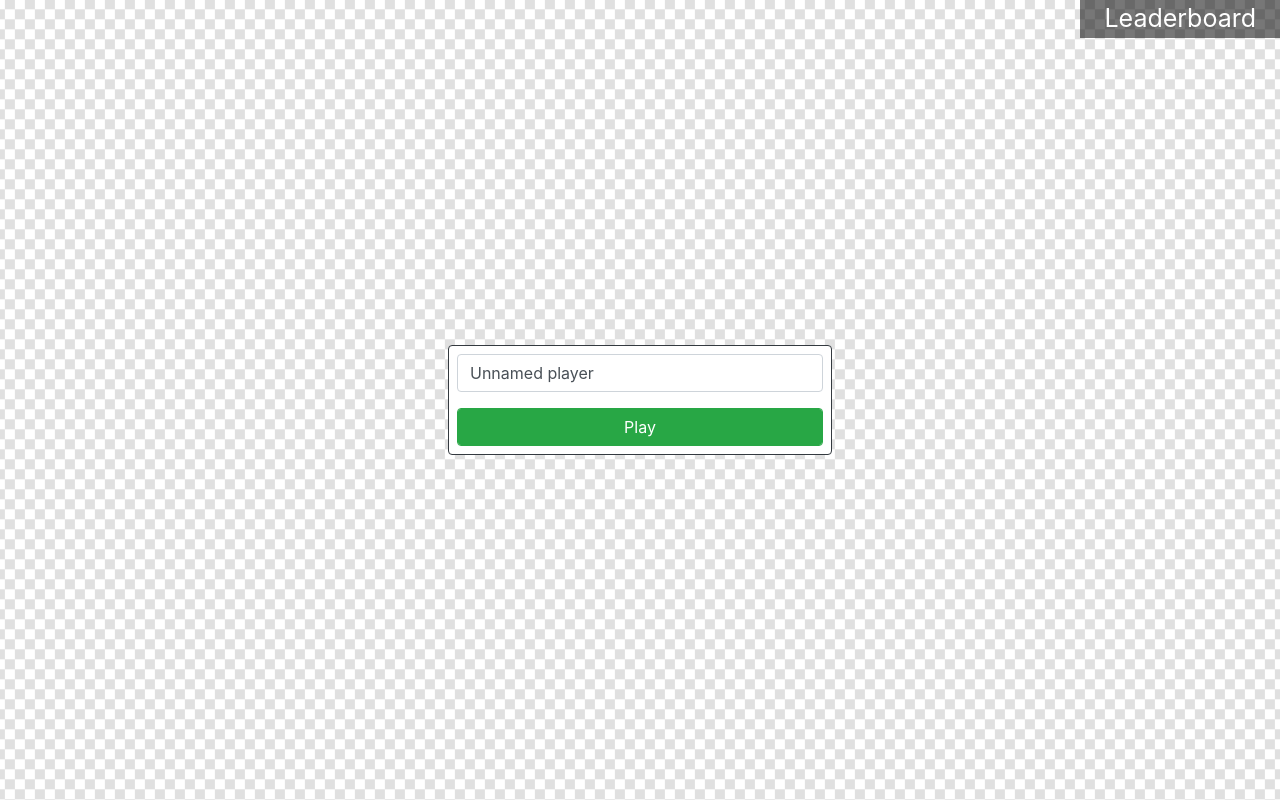
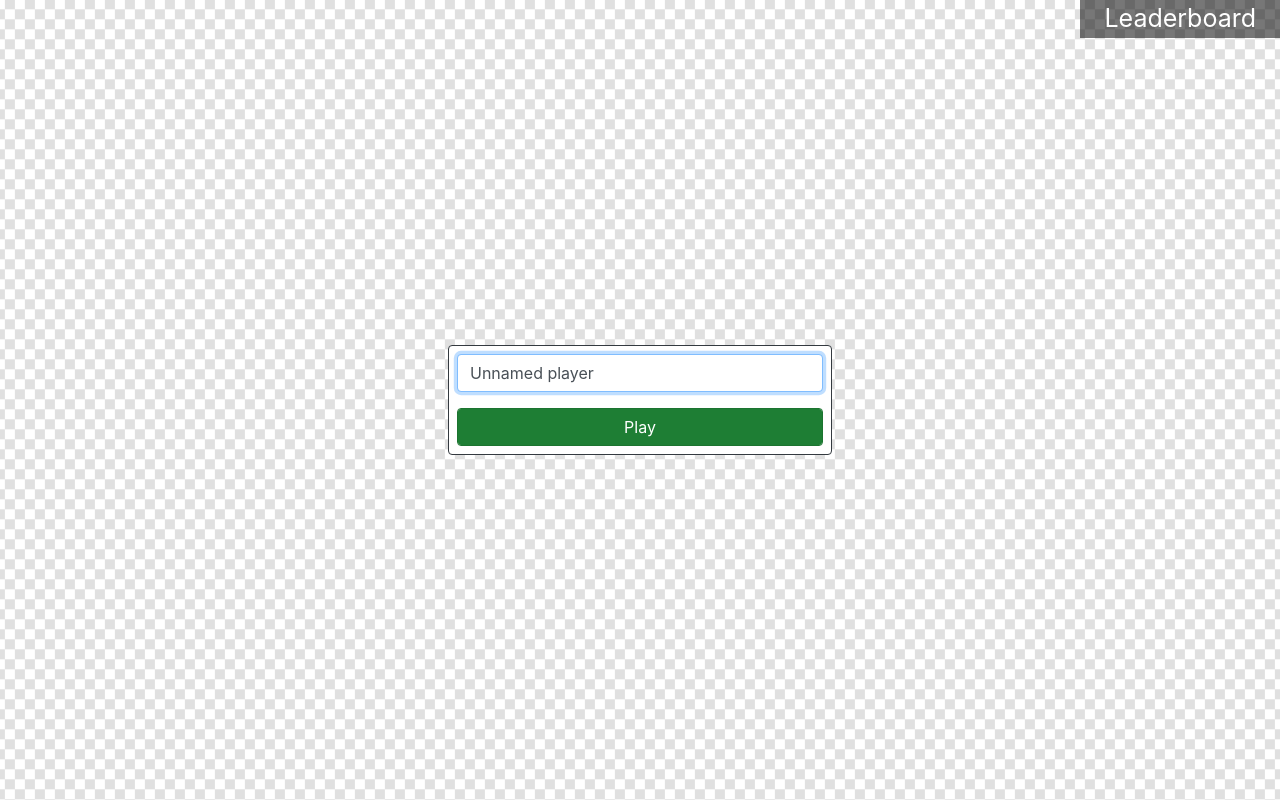
Before and after one commit to AntonUden/snake-multiplayer, a website: page client/index.html in a window 1280 px wide. Drawn offline with Linux system fonts and the light colour scheme; no server answers; animation ran at ten frames a second.

Commit message:
added class 'active' to button

```diff
--- a/client/index.html
+++ b/client/index.html
@@ -20,7 +20,7 @@
 					<input class="form-control" type="text" id="name" maxlength="16" placeholder="Name" value="Unnamed player"/>
 				</div>
 				<div>
-					<input class="form-control btn btn-success" type="button" id="btn_play" value="Play"/>
+					<input class="form-control btn btn-success active" type="button" id="btn_play" value="Play"/>
 				</div>
 			</form>
 		</div>
--- a/client/js/game.js
+++ b/client/js/game.js
@@ -67,6 +67,7 @@ socket.on("death", function() {
 	setTimeout(function() {
 		$("#menu").fadeIn(1000);
 		$("#position").fadeOut(1000);
+		$("#btn_play").focus();
 	}, 1000);
 });
 
@@ -179,6 +180,8 @@ $(document).ready(function() {
 		setCookie("MultiplayerSnake-name", $("#name").val(), 365);
 	});
 
+	$("#name").focus();
+
 	try {
 		let name = getCookie("MultiplayerSnake-name");
 		if(name.length > 0 && name.length <= 16) {
```
